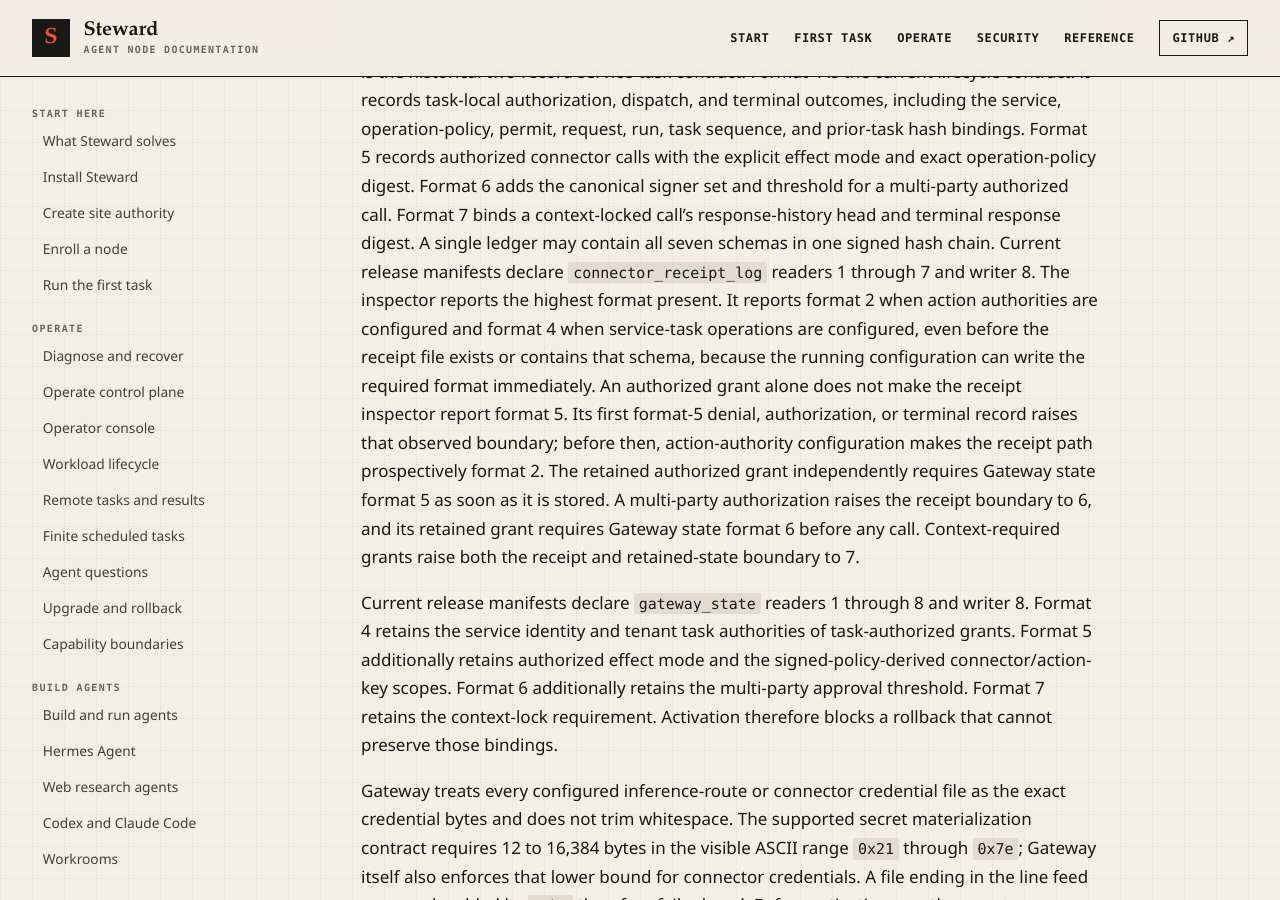
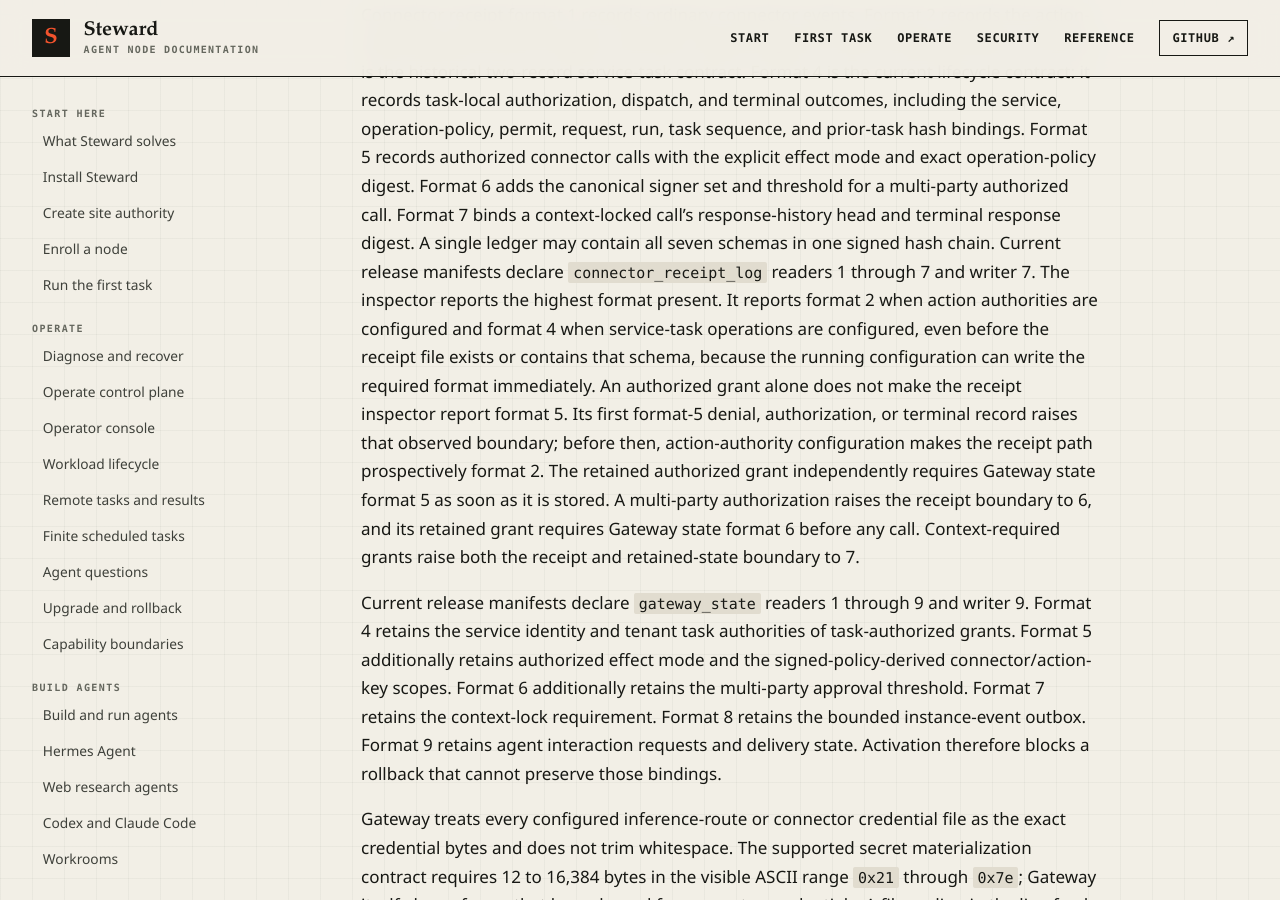
Before and after one commit to hardrails/steward, a Jekyll site: the page built from docs/guides/upgrades.md, in a window 1280 px wide and 900 px high, scrolled down 914 px. Built offline with Jekyll 4.4.1, drawn with Linux system fonts in a browser that asks for light colours.

Commit message:
Bind interaction state to release compatibility

```diff
--- a/docs/guides/upgrades.md
+++ b/docs/guides/upgrades.md
@@ -37,7 +37,7 @@ adds the canonical signer set and threshold for a multi-party authorized call.
 Format 7 binds a context-locked call's response-history head and terminal response
 digest. A single ledger may contain all seven schemas in one signed hash chain.
 Current release manifests declare `connector_receipt_log` readers 1 through 7 and
-writer 8. The inspector reports the
+writer 7. The inspector reports the
 highest format present. It reports format 2 when action authorities are configured
 and format 4 when service-task operations are configured, even before the receipt
 file exists or contains that schema, because the running configuration can write the
@@ -50,11 +50,13 @@ multi-party authorization raises the receipt boundary to 6, and its retained
 grant requires Gateway state format 6 before any call.
 Context-required grants raise both the receipt and retained-state boundary to 7.
 
-Current release manifests declare `gateway_state` readers 1 through 8 and writer 8.
+Current release manifests declare `gateway_state` readers 1 through 9 and writer 9.
 Format 4 retains the service identity and tenant task authorities of task-authorized
 grants. Format 5 additionally retains authorized effect mode and the
 signed-policy-derived connector/action-key scopes. Format 6 additionally retains
 the multi-party approval threshold. Format 7 retains the context-lock requirement.
+Format 8 retains the bounded instance-event outbox. Format 9 retains agent
+interaction requests and delivery state.
 Activation therefore blocks a rollback that
 cannot preserve those bindings.
 
```
Also changed, not shown: docs/reference/release-artifacts.md (+3 -2 lines), .github/workflows/release.yml, 3 other files.
